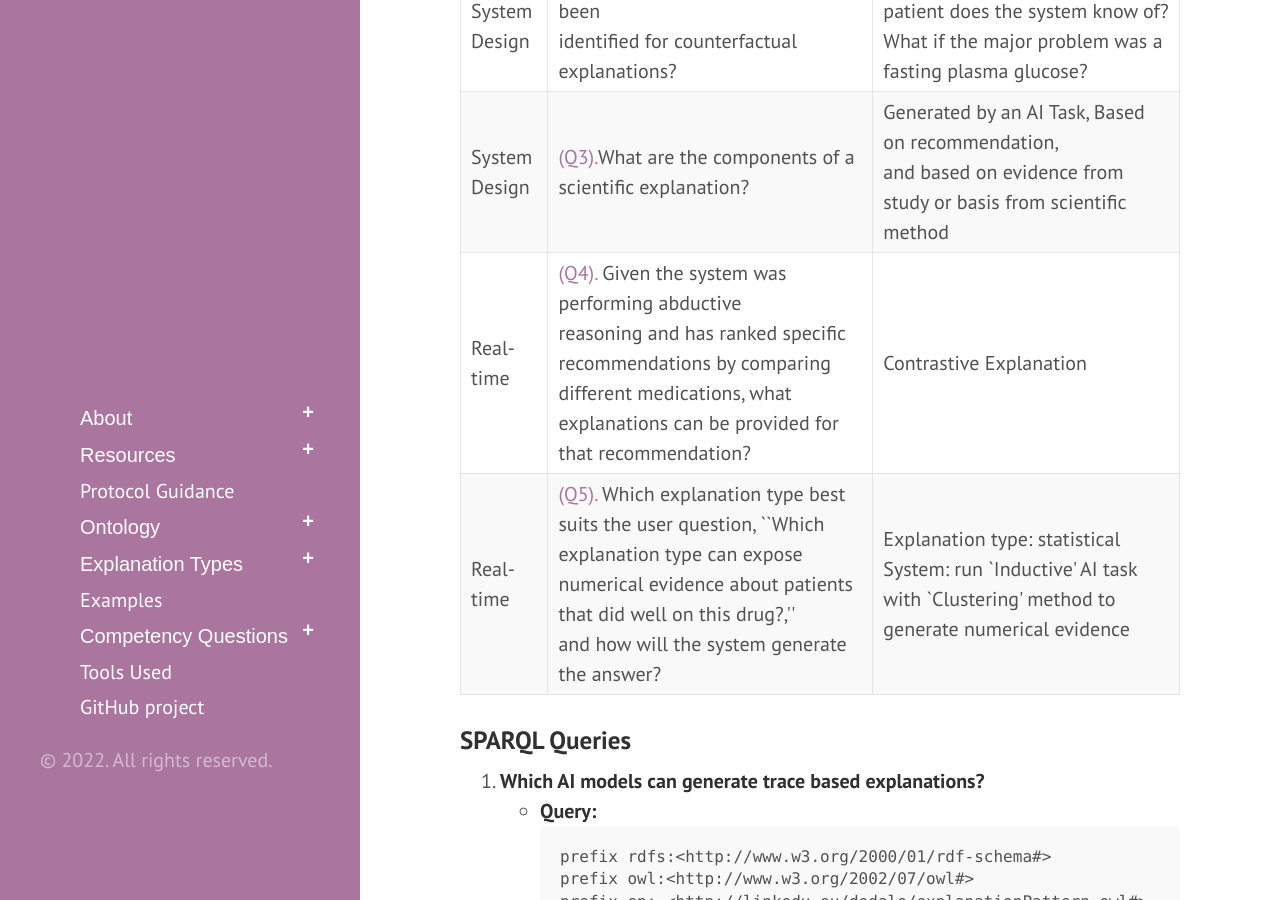
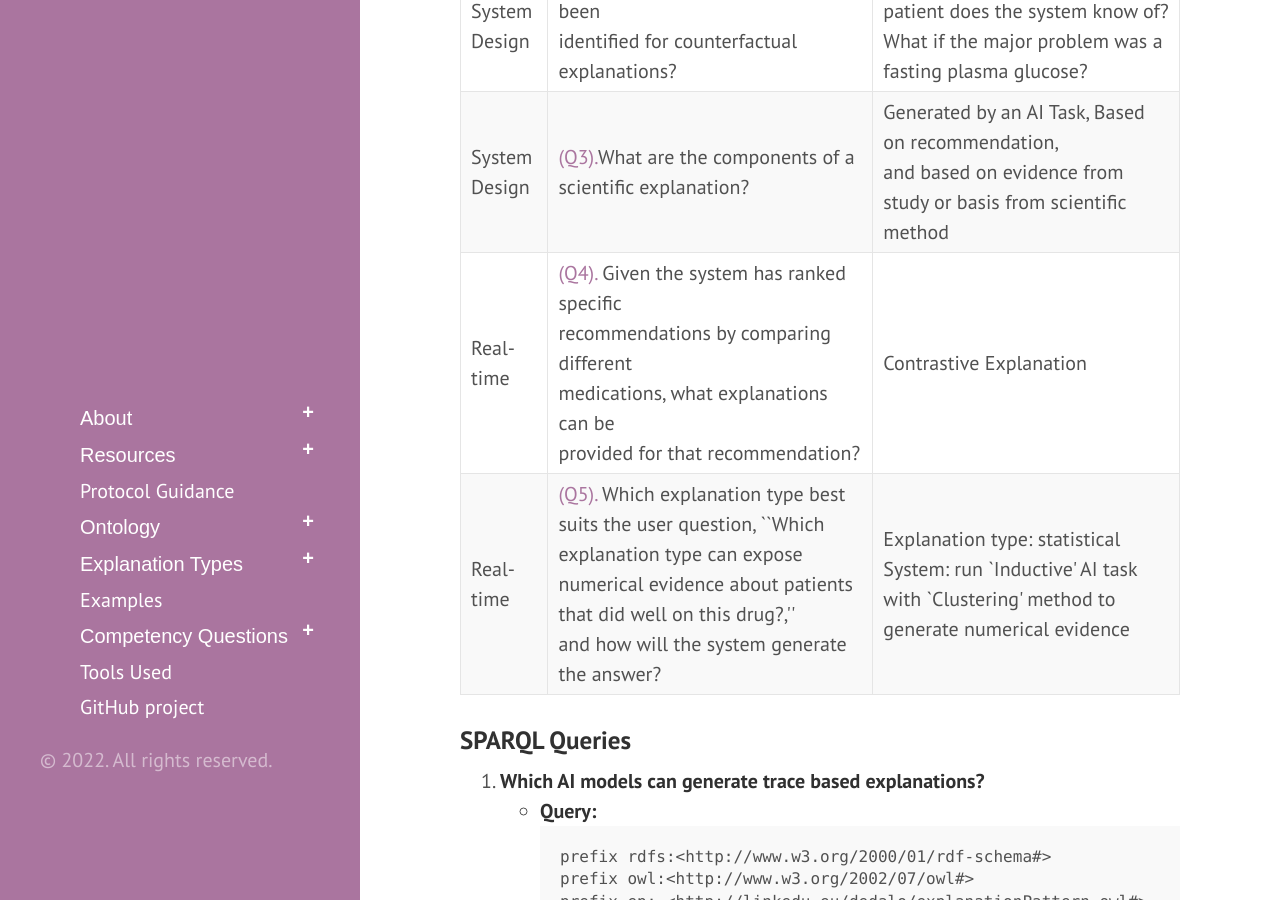
Before and after one commit to tetherless-world/explanation-ontology, a Jekyll site: the page built from competencyquestions.md, in a window 1280 px wide and 900 px high, scrolled down 692 px. Built offline with Jekyll 4.4.1, drawn with Linux system fonts in a browser that asks for light colours; Markdown is read by kramdown in place of the engine named in the settings.

Commit message:
Update competencyquestions.md

```diff
--- a/competencyquestions.md
+++ b/competencyquestions.md
@@ -36,7 +36,7 @@ title: Competency Questions
   </tr>
   <tr>
     <td>Real-time</td>
-    <td><a href="#question4">(Q4).</a> Given the system was performing abductive <br>reasoning and has ranked specific recommendations by comparing <br>different medications, what explanations can be provided for that recommendation?</td>
+    <td><a href="#question4">(Q4).</a> Given the system has ranked specific <br> recommendations by comparing different <br> medications, what explanations can be <br> provided for that recommendation?</td>
     <td>Contrastive Explanation</td>
   </tr>
   <tr>
```
